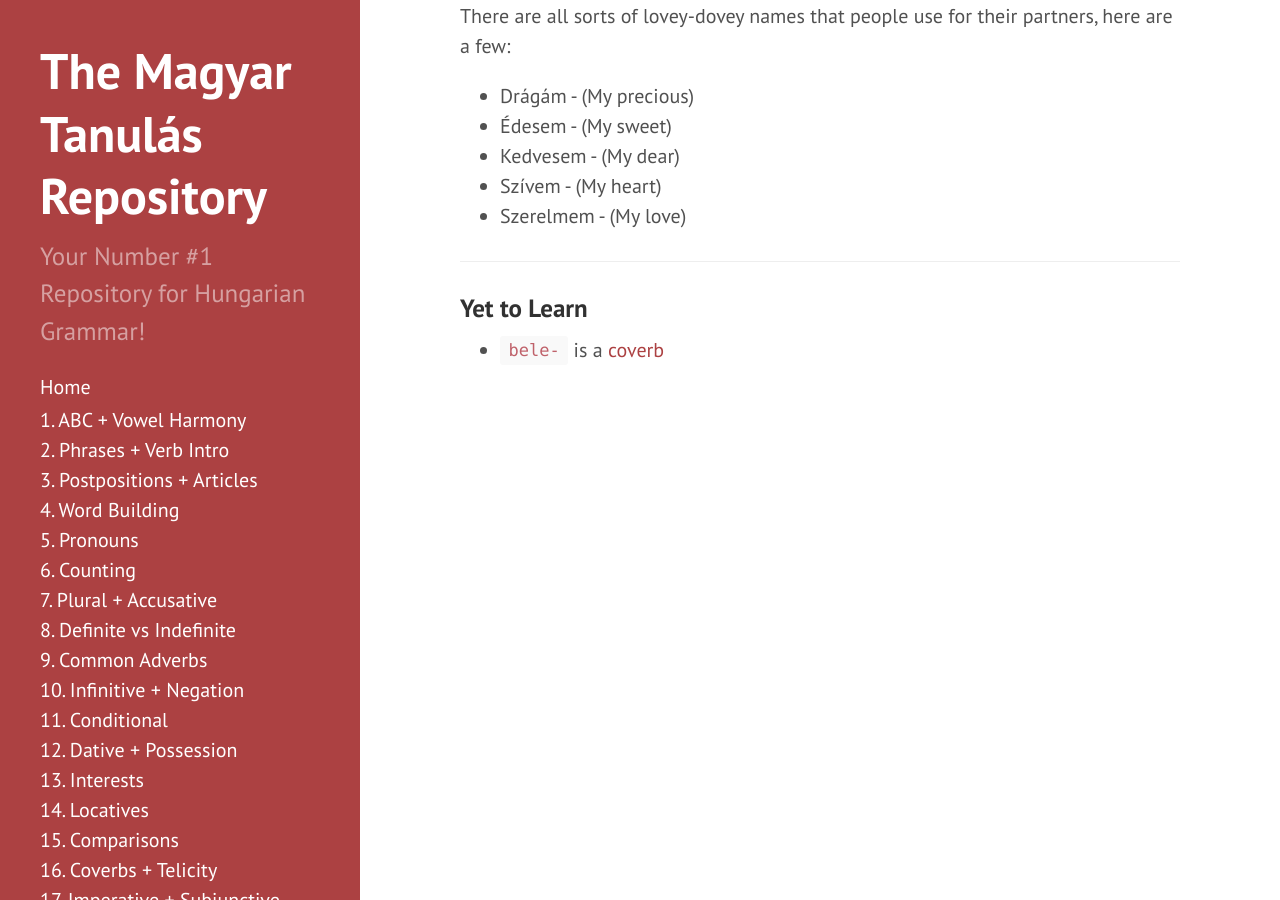
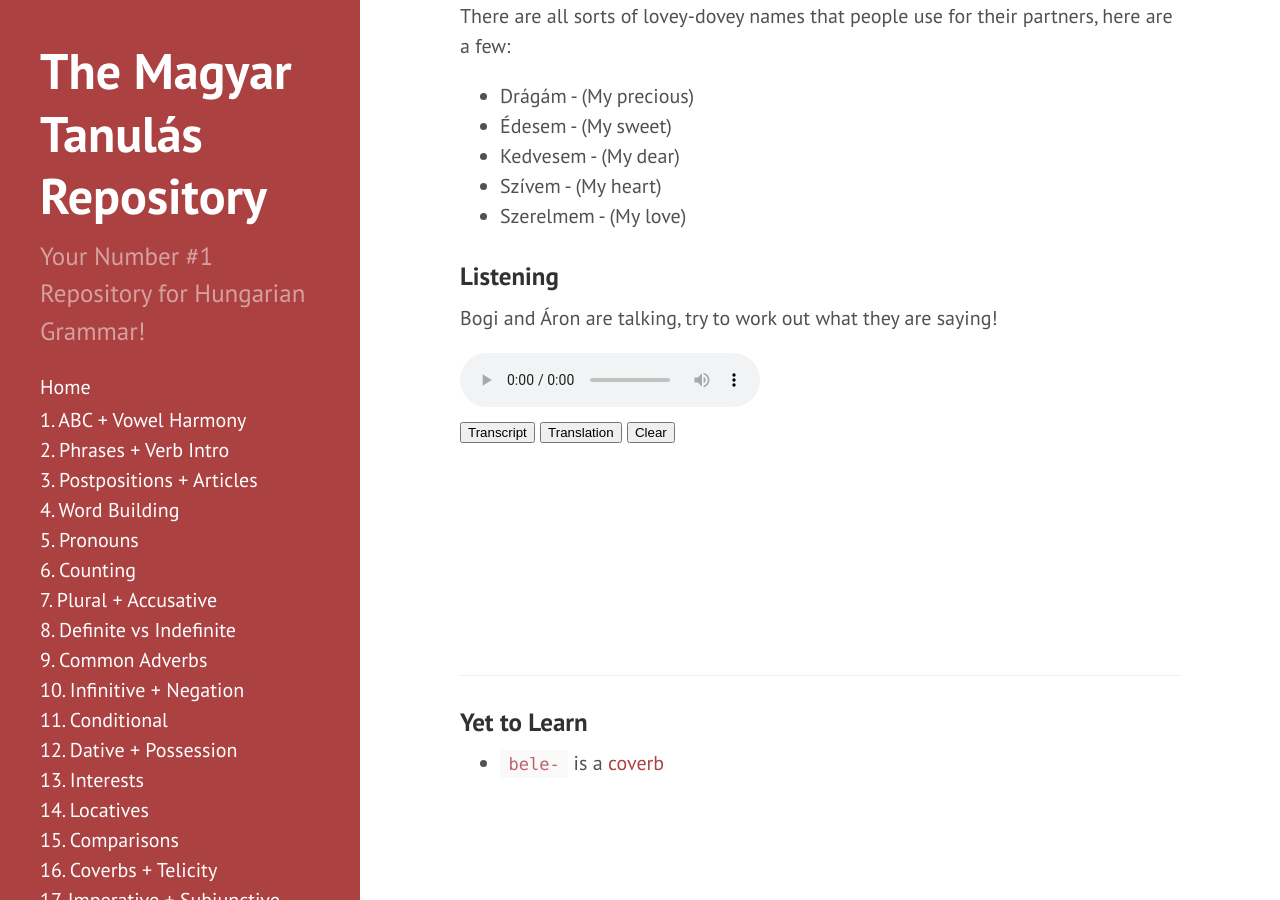
Before and after one commit to Magyartanulas/magyartanulas.github.io, a Jekyll site: the page built from interests.md, in a window 1280 px wide and 900 px high, scrolled down 8146 px. Built offline with Jekyll 4.4.1, drawn with Linux system fonts in a browser that asks for light colours; Markdown is read by kramdown in place of the engine named in the settings; some of the changed lines change nothing that is shown.

Commit message:
Update interests.md

```diff
--- a/interests.md
+++ b/interests.md
@@ -216,6 +216,86 @@
 * Szívem - (My heart)
 * Szerelmem - (My love)
 
+### Listening
+
+Bogi and Áron are talking, try to work out what they are saying!
+
+<audio controls><source src="https://magyartanulas.github.io/public/szerelmes.mp3" type="audio/mpeg">Your browser does not support the audio element.</audio>
+
+<script type = "text/javascript">
+
+function check_reveal(button) {
+
+    var hun = document.getElementById("transcript");
+    var eng = document.getElementById("translation");
+    var none = document.getElementById("none");
+
+    if (button === 'transcript') {
+
+        if (hun.style.display === "none" && eng.style.display === "none") {
+            none.style.display = "none";
+            hun.style.display = "block";
+        }else if (hun.style.display === "none" && eng.style.display === "block") {
+            none.style.display = "none";
+            eng.style.display = "none";
+            hun.style.display = "block";
+        }
+    }else if (button === 'translation')
+
+        if (eng.style.display === "none" && hun.style.display === "none") {
+            none.style.display = "none";
+            eng.style.display = "block";
+        }else if (eng.style.display === "none" && hun.style.display === "block") {
+            none.style.display = "none";
+            hun.style.display = "none";
+            eng.style.display = "block";
+        }
+}
+
+function clearAll() {
+
+    var hun = document.getElementById("transcript");
+    var eng = document.getElementById("translation");
+    hun.style.display = "none";
+    eng.style.display = "none";
+    none.style.display = "block";
+}
+
+</script>
+
+<span>
+<button type="button" onclick="check_reveal('transcript')">Transcript</button>
+<button type="button" onclick="check_reveal('translation')">Translation</button>
+<button type="button" onclick="clearAll()">Clear</button>
+</span>
+
+<div id = "transcript" style ="display:none">
+B: Tetszik ugye?<br/>
+Á: Mi?<br/>
+B: Nem mi, hanem ki. Hát Timi, Kelemen Timi.<br/>
+Á: Ja ő, nem tudom. Hát kedves lány, meg szép a szeme és ő is szereti az autókat.<br/>
+B: Szóval szerelmes vagy. Szerelmes vagy! Szerelmes vagy!<br/>
+Á: Nem vagyok szerelmes, csak szimpatikus és kész.<br/>
+</div>
+
+<div id = "translation" style ="display:none">
+B: You like her, don't you?<br/>
+Á: What?<br/>
+B: Not what, but rather who. Well it's Timi, Timi Kelemen.<br/>
+Á: Oh her, I don't know. Well she's a nice girl, plus her eyes are pretty and she even likes cars.<br/>
+B: So you're in love. You're in love! You're in love!<br/>
+Á: I'm not in love, she's just likeable and that's it.<br/>
+</div>
+
+<div id = "none" style ="display:block">
+<br/>
+<br/>
+<br/>
+<br/>
+<br/>
+<br/>
+</div>
+
 ---
 
 ### Yet to Learn
```
